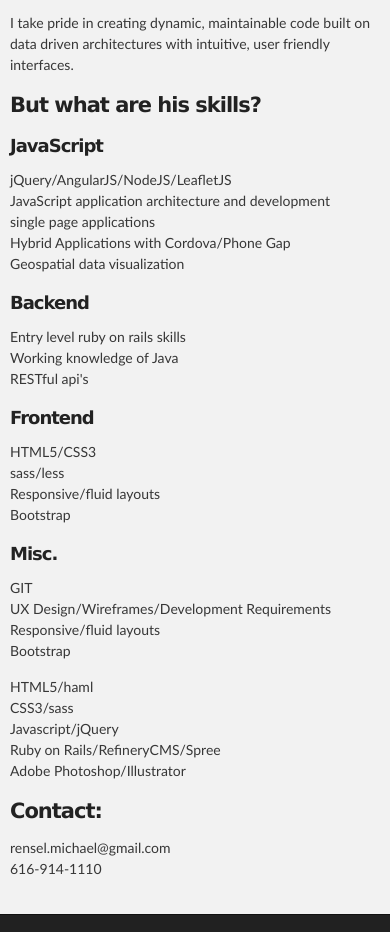
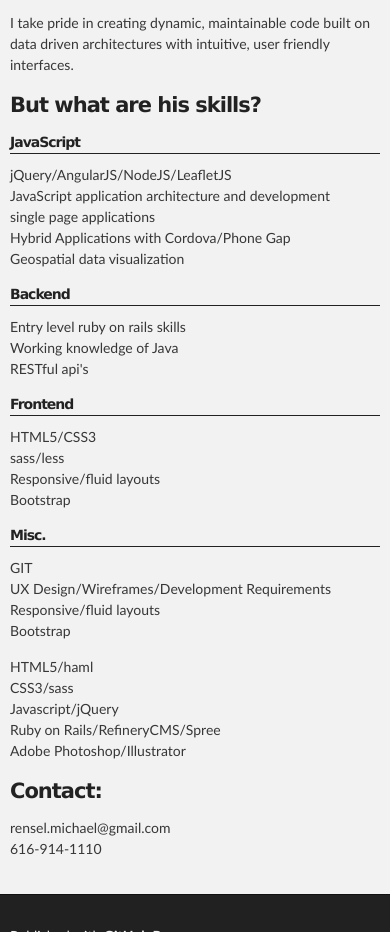
Before and after one commit to mikemike26/mikemike26.github.io, a plain HTML site: page index.html in a window 390 px wide. Shown: the part 807-1739 px from the top of the page. Drawn offline with Linux system fonts and the light colour scheme.

Commit message:
list styles

```diff
--- a/stylesheets/stylesheet.css
+++ b/stylesheets/stylesheet.css
@@ -476,7 +476,8 @@ Small Device Styles
   }
 
   h4 {
-    font-size: 18px;
+    font-size: 1em;
+    border-bottom: 1px solid;
   }
 
   h5 {
```
Also changed, not shown: 2 other files.
